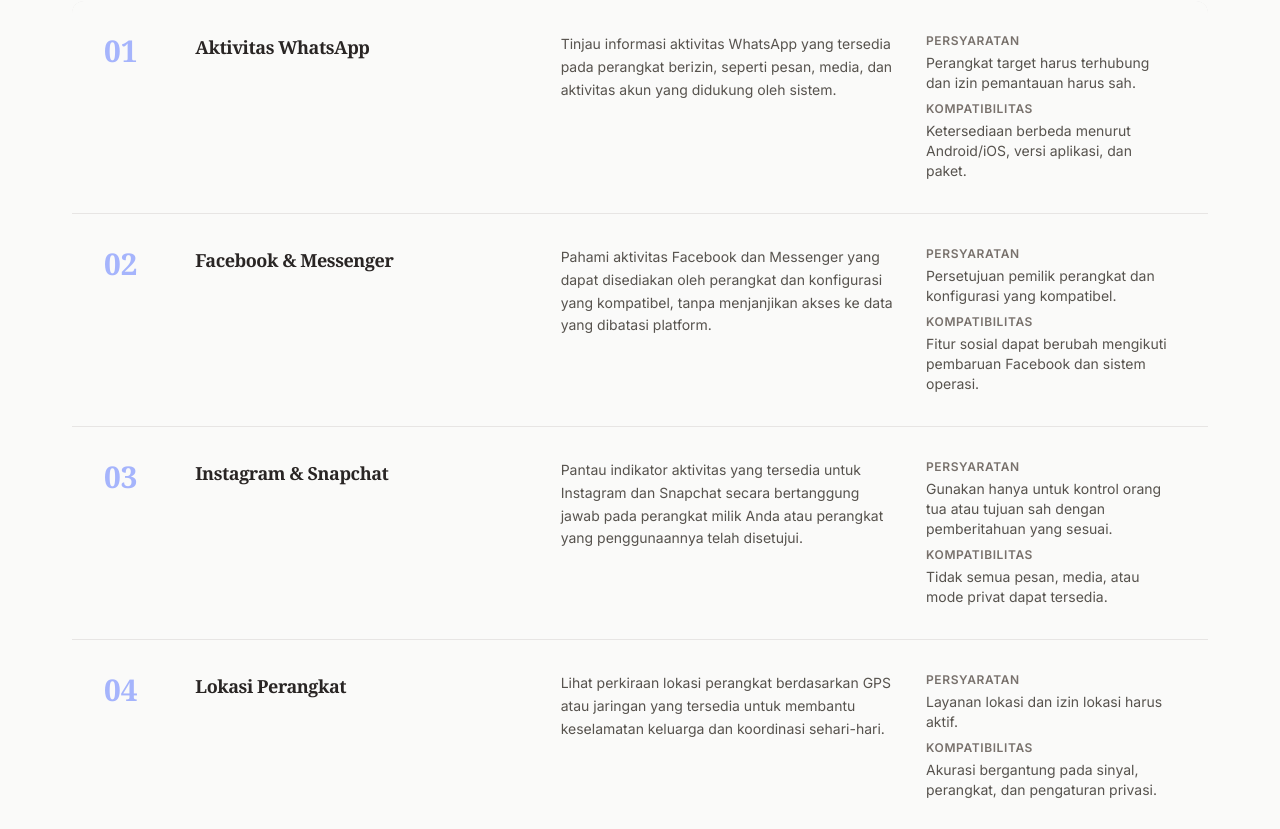
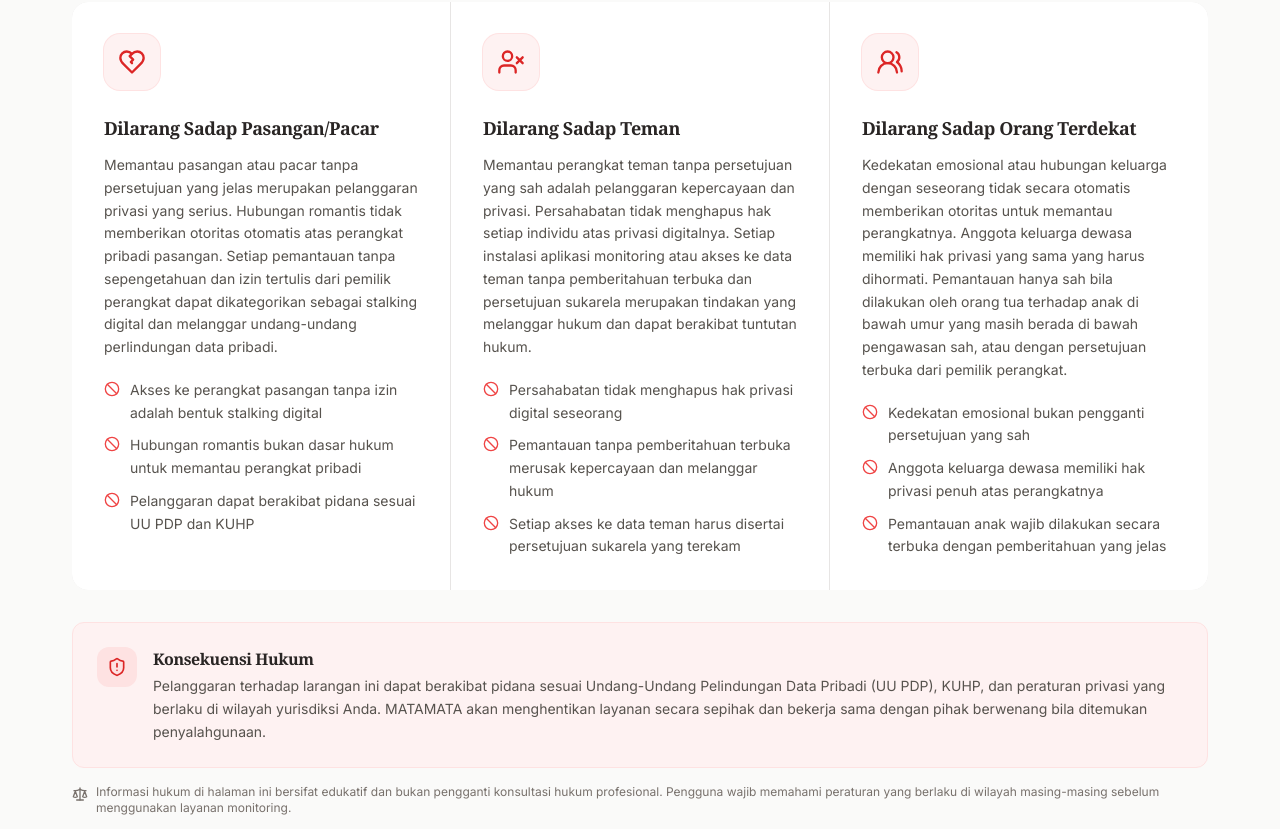
Before and after one commit to pocopixel/matamata.gitlab.io, a React (Vite) app: page / in a window 1280 px wide. Shown: the part 2051-2880 px from the top of the page. Built offline with nearby package versions, Linux system fonts and the light colour scheme; a web font is replaced by a local one.

Commit message:
Updated HomePage.tsx

```diff
--- /dev/null
+++ b/src/components/sections/ProhibitedUse.tsx
@@ -0,0 +1,118 @@
+import { Ban, HeartCrack, UserX, UsersRound, ShieldAlert, Scale } from 'lucide-react';
+
+interface Prohibition {
+  icon: typeof HeartCrack;
+  title: string;
+  description: string;
+  points: string[];
+}
+
+const prohibitions: Prohibition[] = [
+  {
+    icon: HeartCrack,
+    title: 'Dilarang Sadap Pasangan/Pacar',
+    description:
+      'Memantau pasangan atau pacar tanpa persetujuan yang jelas merupakan pelanggaran privasi yang serius. Hubungan romantis tidak memberikan otoritas otomatis atas perangkat pribadi pasangan. Setiap pemantauan tanpa sepengetahuan dan izin tertulis dari pemilik perangkat dapat dikategorikan sebagai stalking digital dan melanggar undang-undang perlindungan data pribadi.',
+    points: [
+      'Akses ke perangkat pasangan tanpa izin adalah bentuk stalking digital',
+      'Hubungan romantis bukan dasar hukum untuk memantau perangkat pribadi',
+      'Pelanggaran dapat berakibat pidana sesuai UU PDP dan KUHP',
+    ],
+  },
+  {
+    icon: UserX,
+    title: 'Dilarang Sadap Teman',
+    description:
+      'Memantau perangkat teman tanpa persetujuan yang sah adalah pelanggaran kepercayaan dan privasi. Persahabatan tidak menghapus hak setiap individu atas privasi digitalnya. Setiap instalasi aplikasi monitoring atau akses ke data teman tanpa pemberitahuan terbuka dan persetujuan sukarela merupakan tindakan yang melanggar hukum dan dapat berakibat tuntutan hukum.',
+    points: [
+      'Persahabatan tidak menghapus hak privasi digital seseorang',
+      'Pemantauan tanpa pemberitahuan terbuka merusak kepercayaan dan melanggar hukum',
+      'Setiap akses ke data teman harus disertai persetujuan sukarela yang terekam',
+    ],
+  },
+  {
+    icon: UsersRound,
+    title: 'Dilarang Sadap Orang Terdekat',
+    description:
+      'Kedekatan emosional atau hubungan keluarga dengan seseorang tidak secara otomatis memberikan otoritas untuk memantau perangkatnya. Anggota keluarga dewasa memiliki hak privasi yang sama yang harus dihormati. Pemantauan hanya sah bila dilakukan oleh orang tua terhadap anak di bawah umur yang masih berada di bawah pengawasan sah, atau dengan persetujuan terbuka dari pemilik perangkat.',
+    points: [
+      'Kedekatan emosional bukan pengganti persetujuan yang sah',
+      'Anggota keluarga dewasa memiliki hak privasi penuh atas perangkatnya',
+      'Pemantauan anak wajib dilakukan secara terbuka dengan pemberitahuan yang jelas',
+    ],
+  },
+];
+
+export default function ProhibitedUse() {
+  return (
+    <section className="py-16 md:py-24 bg-warm-50 dark:bg-warm-900/40 border-y border-warm-200 dark:border-warm-700">
+      <div className="container-editorial">
+        <div className="max-w-2xl mb-12">
+          <span className="inline-flex items-center gap-2 text-xs font-semibold tracking-wider uppercase text-error-600 dark:text-error-400">
+            <Ban className="w-4 h-4" />
+            Dilarang Keras
+          </span>
+          <h2 className="mt-3 text-3xl md:text-4xl font-bold text-primary-900 dark:text-primary-100">
+            Penggunaan yang Dilarang dan Tidak Toleransi
+          </h2>
+          <p className="mt-4 text-warm-600 dark:text-warm-400">
+            MATAMATA hanya mendukung penggunaan layanan monitoring yang sah, etis, dan dengan persetujuan terbuka. Tindakan pemantauan berikut dilarang keras dan dapat berakibat sanksi hukum.
+          </p>
+        </div>
+
+        <div className="grid grid-cols-1 lg:grid-cols-3 gap-px bg-warm-200 dark:bg-warm-700 rounded-2xl overflow-hidden">
+          {prohibitions.map((item) => (
+            <article
+              key={item.title}
+              className="group bg-white dark:bg-warm-800 p-8 transition-colors hover:bg-warm-50 dark:hover:bg-warm-800/60"
+            >
+              <div className="flex items-center justify-center w-14 h-14 rounded-2xl bg-error-50 dark:bg-error-900/20 text-error-600 dark:text-error-400 mb-6 ring-1 ring-error-100 dark:ring-error-900/40 transition-transform group-hover:scale-105">
+                <item.icon className="w-7 h-7" />
+              </div>
+
+              <h3 className="text-lg font-bold text-warm-800 dark:text-warm-200 mb-3">
+                {item.title}
+              </h3>
+
+              <p className="text-sm text-warm-600 dark:text-warm-400 leading-relaxed mb-5">
+                {item.description}
+              </p>
+
+              <ul className="space-y-2.5">
+                {item.points.map((point, i) => (
+                  <li key={i} className="flex items-start gap-2.5">
+                    <Ban className="w-4 h-4 text-error-500 dark:text-error-400 flex-shrink-0 mt-0.5" />
+                    <span className="text-sm text-warm-600 dark:text-warm-400 leading-relaxed">
+                      {point}
+                    </span>
+                  </li>
+                ))}
+              </ul>
+            </article>
+          ))}
+        </div>
+
+        <div className="mt-8 flex flex-col sm:flex-row items-start gap-4 p-6 rounded-xl bg-error-50 dark:bg-error-900/20 border border-error-100 dark:border-error-900/40">
+          <div className="flex items-center justify-center w-10 h-10 rounded-xl bg-error-100 dark:bg-error-900/40 text-error-600 dark:text-error-400 flex-shrink-0">
+            <ShieldAlert className="w-5 h-5" />
+          </div>
+          <div className="flex-1">
+            <h3 className="text-base font-bold text-warm-800 dark:text-warm-200 mb-1">
+              Konsekuensi Hukum
+            </h3>
+            <p className="text-sm text-warm-600 dark:text-warm-400 leading-relaxed">
+              Pelanggaran terhadap larangan ini dapat berakibat pidana sesuai Undang-Undang Pelindungan Data Pribadi (UU PDP), KUHP, dan peraturan privasi yang berlaku di wilayah yurisdiksi Anda. MATAMATA akan menghentikan layanan secara sepihak dan bekerja sama dengan pihak berwenang bila ditemukan penyalahgunaan.
+            </p>
+          </div>
+        </div>
+
+        <div className="mt-4 flex items-start gap-2 text-xs text-warm-500 dark:text-warm-500">
+          <Scale className="w-4 h-4 flex-shrink-0 mt-0.5" />
+          <p>
+            Informasi hukum di halaman ini bersifat edukatif dan bukan pengganti konsultasi hukum profesional. Pengguna wajib memahami peraturan yang berlaku di wilayah masing-masing sebelum menggunakan layanan monitoring.
+          </p>
+        </div>
+      </div>
+    </section>
+  );
+}
--- a/src/pages/HomePage.tsx
+++ b/src/pages/HomePage.tsx
@@ -1,6 +1,7 @@
 import SEO from '@/components/SEO';
 import Hero from '@/components/sections/Hero';
 import EditorialInsight from '@/components/sections/EditorialInsight';
+import ProhibitedUse from '@/components/sections/ProhibitedUse';
 import Features from '@/components/sections/Features';
 import DeviceCompatibility from '@/components/sections/DeviceCompatibility';
 import ScreenshotShowcase from '@/components/sections/ScreenshotShowcase';
@@ -43,6 +44,7 @@ export default function HomePage() {
       />
       <Hero />
       <EditorialInsight />
+      <ProhibitedUse />
       <Features />
       <DeviceCompatibility />
       <ScreenshotShowcase />
```
